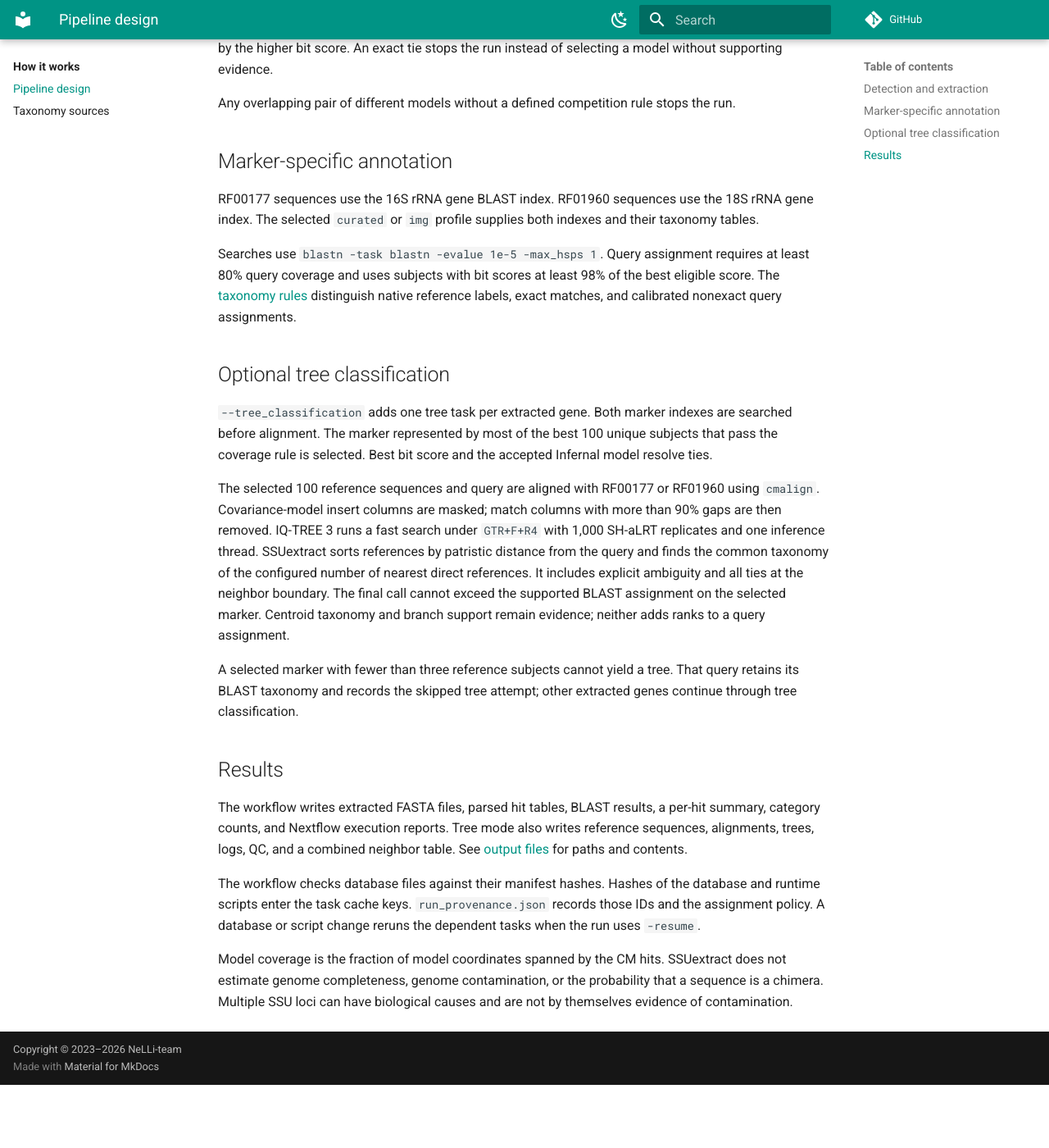
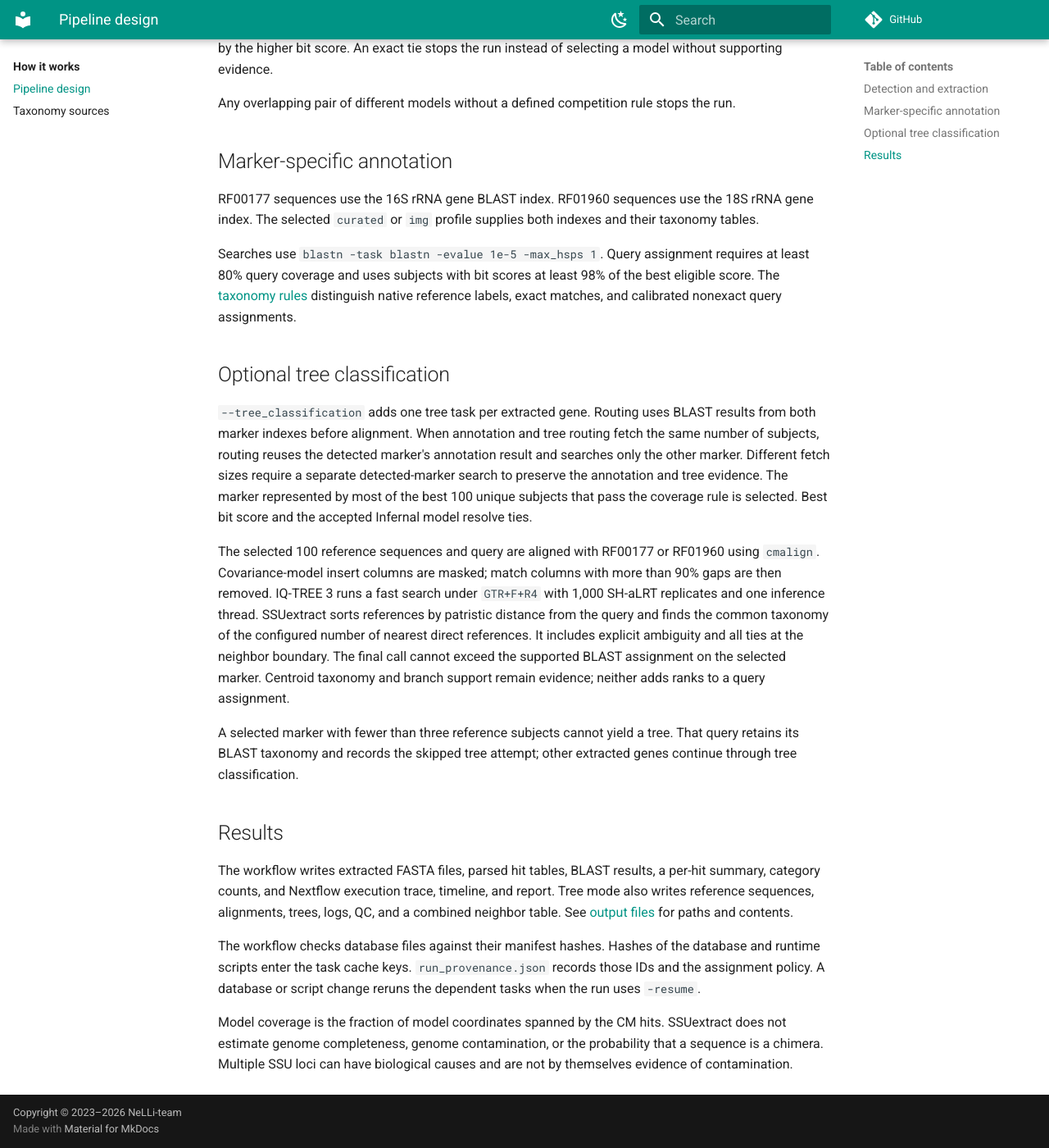
Before and after one commit to NeLLi-team/ssuextract, an MkDocs documentation site: the page built from docs/explanation/pipeline.md, in a window 1280 px wide and 1400 px high, scrolled down 1343 px. Shown: the whole window at 82% size. Built offline with MkDocs 1.6.1 and Material for MkDocs 9.7.7, drawn with Linux system fonts in a browser that asks for light colours; comment, search, counter and statistics services are not loaded; before the commit the page ends 2666 px from its top, so only the background shows below that.

Commit message:
refactor(workflow): reuse BLAST, unify path rule
- Reuse the annotation BLAST result for the detected marker in tree mode
  when both steps fetch the same number of subjects; search only the
  other marker. The tree test counts the blastn commands.
- Make the built-in model, database and marker-map defaults absolute
  project paths and resolve user-supplied relative paths against the
  launch directory, like --query.
- Stop before any process starts when two input files have the same
  stem.
- Stop writing a per-run DAG report.
- Request 8 GB and 2 h for the two tree processes.
- Treat path parameters as single paths (glob: false).

Implemented by Codex Sol 6.1; reviewed by Claude.

```diff
--- a/docs/explanation/pipeline.md
+++ b/docs/explanation/pipeline.md
@@ -44,9 +44,13 @@ reference labels, exact matches, and calibrated nonexact query assignments.
 
 ## Optional tree classification
 
-`--tree_classification` adds one tree task per extracted gene. Both marker
-indexes are searched before alignment. The marker represented by most of the
-best 100 unique subjects that pass the coverage rule is selected. Best bit score
+`--tree_classification` adds one tree task per extracted gene. Routing uses
+BLAST results from both marker indexes before alignment. When annotation and
+tree routing fetch the same number of subjects, routing reuses the detected
+marker's annotation result and searches only the other marker. Different fetch
+sizes require a separate detected-marker search to preserve the annotation and
+tree evidence. The marker represented by most of the best 100 unique subjects
+that pass the coverage rule is selected. Best bit score
 and the accepted Infernal model resolve ties.
 
 The selected 100 reference sequences and query are aligned with RF00177 or
@@ -67,9 +71,10 @@ other extracted genes continue through tree classification.
 ## Results
 
 The workflow writes extracted FASTA files, parsed hit tables, BLAST results, a
-per-hit summary, category counts, and Nextflow execution reports. Tree mode also
-writes reference sequences, alignments, trees, logs, QC, and a combined neighbor
-table. See [output files](../reference/outputs.md) for paths and contents.
+per-hit summary, category counts, and Nextflow execution trace, timeline, and
+report. Tree mode also writes reference sequences, alignments, trees, logs, QC,
+and a combined neighbor table. See [output files](../reference/outputs.md) for
+paths and contents.
 
 The workflow checks database files against their manifest hashes. Hashes of the
 database and runtime scripts enter the task cache keys. `run_provenance.json`
```
Also changed, not shown: docs/how-to/run-assemblies.md (+13 -6 lines), docs/reference/cli.md (+12 -3 lines), 6 other files.
